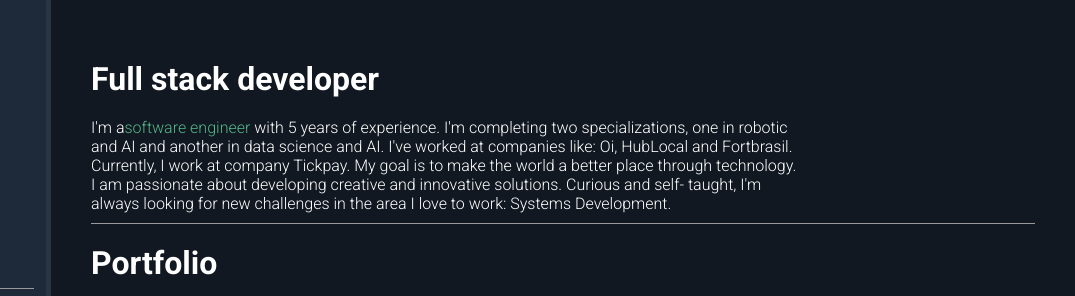
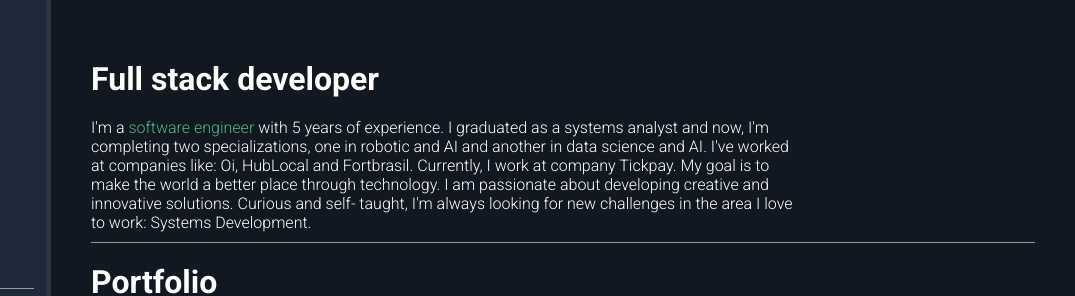
Before and after one commit to PauloTxJS/paulotx.github.io, a plain HTML site: page index.html in a window 1280 px wide. Shown: the top 296 px of the page, 205-1280 px from the left. Drawn offline with nearby package versions, Linux system fonts and the light colour scheme.

Commit message:
chore: improvement description

```diff
--- a/index.html
+++ b/index.html
@@ -55,14 +55,15 @@
         <div id="container-description">
           <h2 id="skills-section-title-full-stack">Full stack developer</h2>
           <p class="description">
-            I'm a<span class="highlight">software engineer</span> with 5 years
-            of experience. I'm completing two specializations, one in robotic
-            and AI and another in data science and AI. I've worked at companies
-            like: Oi, HubLocal and Fortbrasil. Currently, I work at company
-            Tickpay. My goal is to make the world a better place through
-            technology. I am passionate about developing creative and innovative
-            solutions. Curious and self- taught, I'm always looking for new
-            challenges in the area I love to work: Systems Development.
+            I'm a <span class="highlight">software engineer</span> with 5 years
+            of experience. I graduated as a systems analyst and now, I'm
+            completing two specializations, one in robotic and AI and another in
+            data science and AI. I've worked at companies like: Oi, HubLocal and
+            Fortbrasil. Currently, I work at company Tickpay. My goal is to make
+            the world a better place through technology. I am passionate about
+            developing creative and innovative solutions. Curious and self-
+            taught, I'm always looking for new challenges in the area I love to
+            work: Systems Development.
           </p>
 
           <h2 id="skills-section-title">Portfolio</h2>
```
